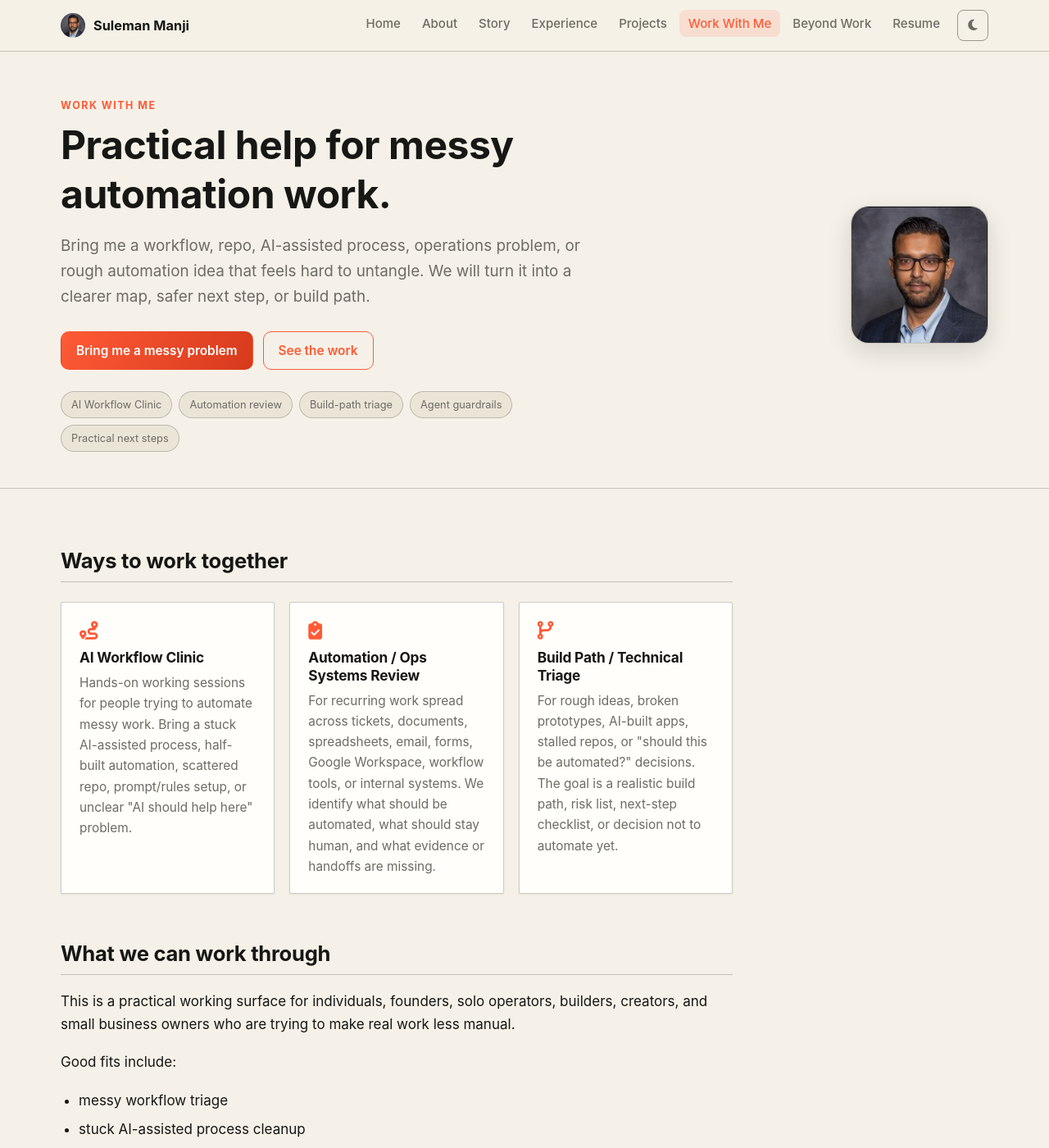
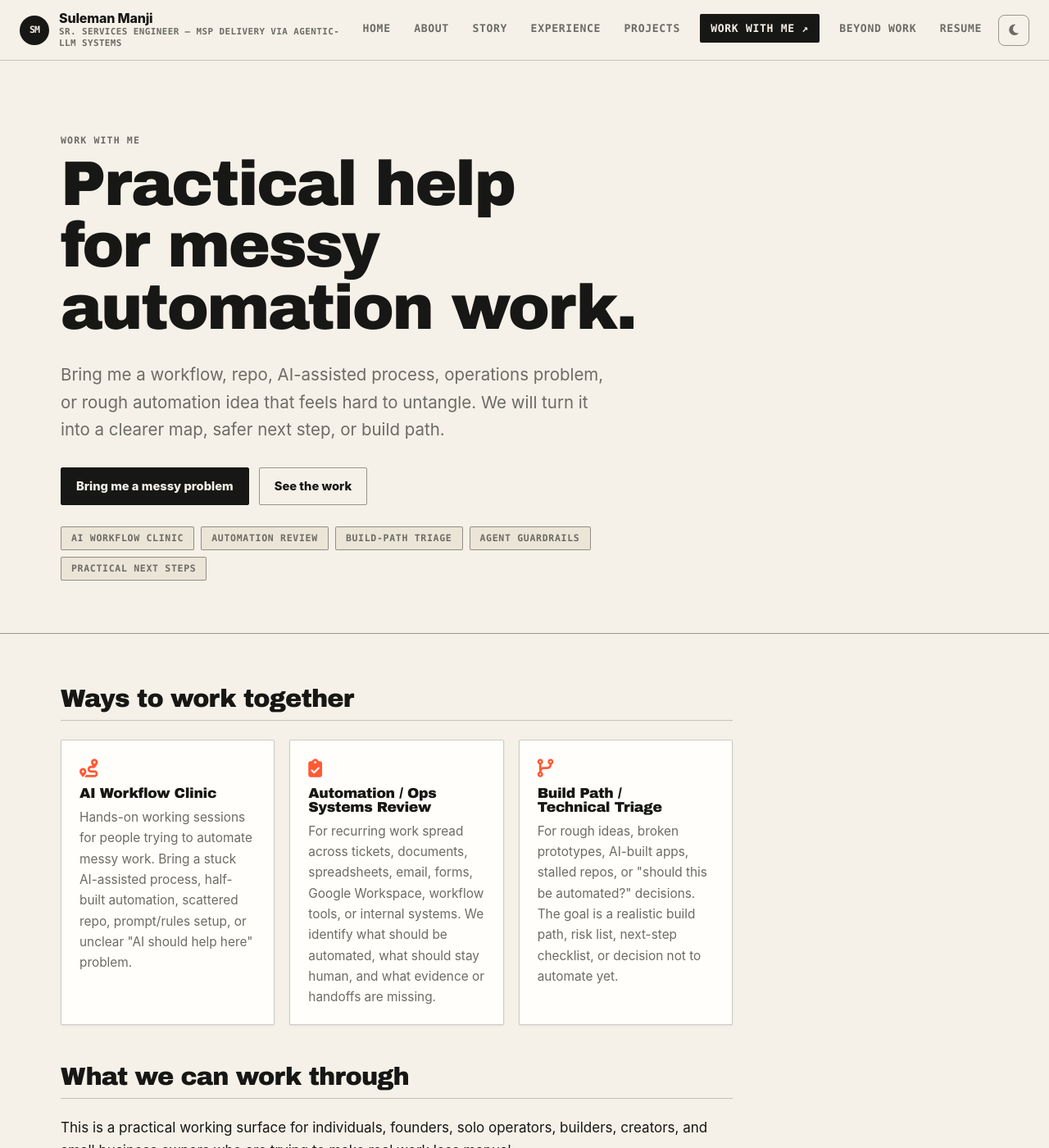
Before and after one commit to ssmanji89/sulemanji-port, a Jekyll site: the page built from work-with-me.md, in a window 1280 px wide and 1400 px high. Shown: the whole window at 82% size. Built offline with Jekyll 4.4.1, drawn with Linux system fonts in a browser that asks for light colours; some of the changed text lies outside the part shown.

Commit message:
style: rebuild default layout chrome to the editorial header/nav/footer

```diff
--- a/_includes/head-custom.html
+++ b/_includes/head-custom.html
@@ -21,7 +21,7 @@
 <script src="https://cdnjs.cloudflare.com/ajax/libs/jquery/3.6.0/jquery.min.js" crossorigin="anonymous" referrerpolicy="no-referrer"></script>
 
 <link rel="icon" type="image/x-icon" href="/images/favicon.ico">
-<meta name="theme-color" content="#0d1117" id="theme-color-meta">
+<meta name="theme-color" content="#f5f1e8" id="theme-color-meta">
 
 <script type="application/ld+json">
 {
--- /dev/null
+++ b/_includes/nav.html
@@ -0,0 +1,5 @@
+<ul class="nav-list">
+  {% for item in site.data.navigation %}
+  <li><a href="{{ item.url | relative_url }}"{% if page.url == item.url %} aria-current="page"{% endif %}{% if item.url == "/work-with-me" %} class="nav-cta"{% endif %}>{{ item.title }}{% if item.url == "/work-with-me" %} <span aria-hidden="true">&#8599;</span>{% endif %}</a></li>
+  {% endfor %}
+</ul>
--- a/_layouts/default.html
+++ b/_layouts/default.html
@@ -4,40 +4,43 @@
     <meta charset="UTF-8">
     <meta http-equiv="X-UA-Compatible" content="IE=edge">
     <meta name="viewport" content="width=device-width, initial-scale=1, viewport-fit=cover">
-    <meta name="theme-color" content="#0b0e14">
     <meta name="color-scheme" content="light dark">
 {% seo %}
     <link rel="stylesheet" href="{{ "/assets/css/style.css" | relative_url }}">
     {% include head-custom.html %}
   </head>
   <body>
-    <header class="topbar">
-      <div class="topbar-inner">
-        <a class="brand" href="{{ "/" | relative_url }}">
-          {% if site.logo %}<img src="{{ site.logo | relative_url }}" alt="">{% endif %}
-          <span>{{ site.title }}</span>
-        </a>
-        <div class="nav-right">
-          <nav aria-label="Primary">
-            <ul class="nav-links" id="nav-links">
-              {% for item in site.data.navigation %}
-                <li><a href="{{ item.url }}"{% if page.url == item.url %} aria-current="page"{% endif %}>{{ item.title }}</a></li>
-              {% endfor %}
-            </ul>
-          </nav>
-          <button class="theme-toggle" type="button" aria-label="Toggle light and dark theme">
-            <i class="fas fa-moon icon-light" aria-hidden="true"></i><i class="fas fa-sun icon-dark" aria-hidden="true"></i>
-          </button>
-          <button class="nav-toggle" type="button" aria-label="Open menu" aria-expanded="false"><i class="fas fa-bars" aria-hidden="true"></i></button>
-        </div>
+    <header class="site-header" data-site-header>
+      <a class="wordmark" href="{{ "/" | relative_url }}" aria-label="{{ site.title }} home">
+        <span class="wordmark-mark" aria-hidden="true">SM</span>
+        <span class="wordmark-text">
+          <span class="wordmark-name">{{ site.title }}</span>
+          <span class="wordmark-role">Sr. Services Engineer &mdash; MSP delivery via agentic-LLM systems</span>
+        </span>
+      </a>
+      <nav class="site-nav" aria-label="Primary navigation">
+        {% include nav.html %}
+      </nav>
+      <div class="header-actions">
+        <button class="theme-toggle" type="button" aria-label="Toggle light and dark theme">
+          <i class="fas fa-moon icon-light" aria-hidden="true"></i><i class="fas fa-sun icon-dark" aria-hidden="true"></i>
+        </button>
+        <button class="menu-button" type="button" aria-expanded="false" aria-controls="mobile-nav" data-menu-button>
+          <span class="sr-only">Open navigation</span>
+          <span class="menu-line menu-line-one" aria-hidden="true"></span><span class="menu-line menu-line-two" aria-hidden="true"></span>
+        </button>
       </div>
     </header>
+
+    <nav class="mobile-nav" id="mobile-nav" aria-label="Mobile navigation" hidden data-mobile-nav>
+      {% include nav.html %}
+    </nav>
 
     {% if page.hero_title %}
     <section class="hero">
       <div class="hero-inner">
         <div class="hero-text reveal">
-          {% if page.hero_eyebrow %}<p class="eyebrow">{{ page.hero_eyebrow }}</p>{% endif %}
+          {% if page.hero_eyebrow %}<p class="kicker">{{ page.hero_eyebrow }}</p>{% endif %}
           <h1>{{ page.hero_title }}</h1>
           <p class="lede">{{ page.hero_lede }}</p>
           {% if page.hero_ctas %}
@@ -53,7 +56,6 @@
           </div>
           {% endif %}
         </div>
-        {% if site.logo %}<img class="hero-avatar reveal" src="{{ site.logo | relative_url }}" alt="Suleman Manji">{% endif %}
       </div>
     </section>
     {% endif %}
@@ -66,16 +68,18 @@
 
     <footer class="site-footer">
       <div class="container">
+        <p>&copy; <span data-current-year>2026</span> {{ site.title }}</p>
+        <p class="footer-tagline">Currently engineering at <a href="https://www.viyu.net" target="_blank" rel="noopener">Viyu Network Solutions</a></p>
         <div class="site-social">
           <a href="https://github.com/{{ site.github_username }}" aria-label="GitHub"><i class="fab fa-github"></i></a>
           <a href="https://www.linkedin.com/in/{{ site.linkedin_username }}" aria-label="LinkedIn"><i class="fab fa-linkedin"></i></a>
           <a href="mailto:{{ site.email }}" aria-label="Email"><i class="fas fa-envelope"></i></a>
         </div>
-        <p class="footer-tagline">© {{ site.title }} · Currently engineering at <a href="https://www.viyu.net" target="_blank" rel="noopener">Viyu Network Solutions</a></p>
       </div>
     </footer>
 
     <script src="{{ "/assets/js/theme-toggle.js" | relative_url }}"></script>
+    <script src="{{ "/assets/js/portfolio-rewrite.js" | relative_url }}" defer></script>
     {% if page.work_with_me_form %}
     <script src="{{ "/assets/js/work-with-me.js" | relative_url }}"></script>
     <script src="https://challenges.cloudflare.com/turnstile/v0/api.js" async defer></script>
--- a/assets/css/style.scss
+++ b/assets/css/style.scss
@@ -32,80 +32,100 @@ a:hover { color: var(--link-hover); text-decoration: underline; }
 main.container { padding-top: 8px; padding-bottom: 64px; }
 section.page { max-width: 820px; }
 
-/* ---------- Top bar ---------- */
-.topbar {
-  position: sticky; top: 0; z-index: 50;
-  background: color-mix(in srgb, var(--bg) 88%, transparent);
-  -webkit-backdrop-filter: saturate(150%) blur(10px);
-  backdrop-filter: saturate(150%) blur(10px);
+/* ---------- Header / nav (shared with index.html — see _includes/nav.html) ---------- */
+.site-header {
+  position: sticky; top: 0; z-index: 100;
+  display: flex; align-items: center; justify-content: space-between; gap: 16px;
+  min-height: 74px; padding: 0 24px;
+  color: var(--text);
+  background: color-mix(in srgb, var(--bg) 92%, transparent);
   border-bottom: 1px solid var(--border);
+  backdrop-filter: blur(16px);
+  -webkit-backdrop-filter: blur(16px);
 }
-.topbar-inner {
-  display: flex; align-items: center; justify-content: space-between;
-  gap: 16px; height: 62px;
-  max-width: var(--maxw); margin: 0 auto; padding: 0 24px;
+.wordmark { display: inline-flex; align-items: center; gap: .75rem; color: inherit; text-decoration: none; }
+.wordmark:hover { text-decoration: none; }
+.wordmark-mark {
+  display: grid; place-items: center; flex: none;
+  width: 2.25rem; height: 2.25rem;
+  color: var(--bg); background: var(--text); border-radius: 50%;
+  font: 700 .72rem/1 var(--font-mono); letter-spacing: -.08em;
 }
-.brand { display: flex; align-items: center; gap: 10px; font-weight: 700; color: var(--text); font-size: 1.02rem; }
-.brand:hover { text-decoration: none; color: var(--text); }
-.brand img { width: 30px; height: 30px; border-radius: 50%; object-fit: cover; }
-.nav-links { display: flex; align-items: center; gap: 4px; list-style: none; margin: 0; padding: 0; }
-.nav-links a {
-  color: var(--text-muted); font-size: 0.94rem; font-weight: 500; white-space: nowrap;
-  padding: 7px 11px; border-radius: 8px; transition: color .15s, background-color .15s;
+.wordmark-text { display: flex; flex-direction: column; line-height: 1.2; }
+.wordmark-name { font-weight: 800; letter-spacing: -.01em; font-size: 1rem; }
+.wordmark-role { font: 700 .68rem/1.3 var(--font-mono); text-transform: uppercase; letter-spacing: .04em; color: var(--text-muted); }
+
+.site-nav { display: flex; align-items: center; }
+.nav-list { display: flex; align-items: center; gap: clamp(.6rem, 1.6vw, 1.4rem); list-style: none; margin: 0; padding: 0; }
+.nav-list a {
+  color: var(--text-muted); font: 700 .82rem/1 var(--font-mono); text-transform: uppercase; letter-spacing: .05em;
+  white-space: nowrap; padding: 7px 4px; text-decoration: none; transition: color .15s;
 }
-.nav-links a:hover { color: var(--text); background: var(--bg-alt); text-decoration: none; }
-.nav-links a[aria-current="page"] { color: var(--accent); background: var(--accent-soft); }
-.nav-right { display: flex; align-items: center; gap: 10px; }
-.nav-toggle { display: none; background: none; border: 0; color: var(--text); font-size: 1.3rem; cursor: pointer; }
+.nav-list a:hover { color: var(--text); text-decoration: underline; text-underline-offset: .3rem; }
+.nav-list a[aria-current="page"] { color: var(--accent); }
+.nav-list a.nav-cta {
+  color: var(--bg) !important; background: var(--text);
+  padding: .6rem .8rem; border-radius: var(--radius-sm);
+}
+.nav-list a.nav-cta:hover { background: var(--accent); text-decoration: none; }
+
+.header-actions { display: flex; align-items: center; gap: 10px; }
+.menu-button { display: none; width: 42px; height: 42px; border: 1px solid var(--border-strong); background: transparent; border-radius: var(--radius-sm); }
+.menu-button .menu-line { display: block; width: 20px; height: 2px; margin: 4px auto; background: var(--text); transition: transform .2s ease; }
+.menu-button[aria-expanded="true"] .menu-line-one { transform: translateY(3px) rotate(45deg); }
+.menu-button[aria-expanded="true"] .menu-line-two { transform: translateY(-3px) rotate(-45deg); }
+.mobile-nav { position: fixed; inset: 74px 0 0; z-index: 90; padding: 2rem 24px; background: var(--bg); overflow-y: auto; }
+.mobile-nav .nav-list { flex-direction: column; align-items: stretch; gap: 0; }
+.mobile-nav .nav-list a {
+  display: block; padding: 1rem 0; border-bottom: 1px solid var(--border);
+  font: 800 clamp(1.4rem, 7vw, 2.2rem)/1.1 var(--font-display); text-transform: none; letter-spacing: -.02em;
+}
+.mobile-nav .nav-list a.nav-cta { background: none; color: var(--accent) !important; padding: 1rem 0; }
 
 /* ---------- Typography ---------- */
-h1, h2, h3, h4 { color: var(--text); line-height: 1.25; font-weight: 700; letter-spacing: -0.01em; }
-h1 { font-size: clamp(2rem, 4vw, 2.7rem); margin: 0 0 .4em; }
-h2 { font-size: 1.6rem; margin: 2.2em 0 .7em; padding-bottom: .35em; border-bottom: 1px solid var(--border); }
-h3 { font-size: 1.18rem; margin: 1.6em 0 .5em; }
+h1, h2, h3, h4 { color: var(--text); font-family: var(--font-display); font-weight: 900; line-height: 0.98; letter-spacing: -0.03em; text-wrap: balance; }
+h1 { font-size: clamp(2.2rem, 5vw, 3.2rem); margin: 0 0 .4em; }
+h2 { font-size: clamp(1.5rem, 3vw, 1.9rem); margin: 1.6em 0 .7em; padding-bottom: .35em; border-bottom: 1px solid var(--border); }
+h3 { font-size: clamp(1.1rem, 2vw, 1.3rem); margin: 1.4em 0 .5em; letter-spacing: -0.02em; }
 p { margin: 0 0 1.1em; }
 ul, ol { margin: 0 0 1.1em; padding-left: 1.3em; }
 li { margin-bottom: .4em; }
 strong { color: var(--text); font-weight: 650; }
-code { background: var(--code-bg); padding: .15em .4em; border-radius: 5px; font-size: .88em; }
+code { background: var(--code-bg); padding: .15em .4em; border-radius: 3px; font-size: .88em; font-family: var(--font-mono); }
 hr { border: 0; border-top: 1px solid var(--border); margin: 2.5em 0; }
-.eyebrow { text-transform: uppercase; letter-spacing: .12em; font-size: .78rem; font-weight: 700; color: var(--accent); margin: 0 0 .6em; }
+.kicker, .eyebrow { font: 700 .72rem/1.3 var(--font-mono); text-transform: uppercase; letter-spacing: .1em; color: var(--text-muted); margin: 0 0 .75em; }
 
 /* ---------- Hero ---------- */
 .hero {
-  background-image: var(--hero-glow);
-  border-bottom: 1px solid var(--border);
-  padding: 56px 0 44px;
+  background: var(--bg);
+  border-bottom: 1px solid var(--border-strong);
+  padding: clamp(3rem, 7vw, 6rem) 0 clamp(2.5rem, 5vw, 4rem);
   margin-bottom: 8px;
 }
-.hero-inner { max-width: var(--maxw); margin: 0 auto; padding: 0 24px; display: grid; grid-template-columns: 1fr auto; gap: 40px; align-items: center; }
-.hero-text { max-width: 640px; }
-.hero h1 { font-size: clamp(2.1rem, 5vw, 3rem); margin-bottom: .35em; }
-.hero h1 .accent { background: linear-gradient(120deg, var(--accent), var(--accent-2)); -webkit-background-clip: text; background-clip: text; -webkit-text-fill-color: transparent; }
-.hero .lede { font-size: 1.18rem; color: var(--text-muted); margin-bottom: 1.4em; }
-.hero-avatar { width: 168px; height: 168px; border-radius: 22px; object-fit: cover; box-shadow: var(--shadow-lg); border: 1px solid var(--border); }
+.hero-inner { max-width: var(--maxw); margin: 0 auto; padding: 0 24px; }
+.hero-text { max-width: 760px; }
+.hero h1 { font-size: clamp(2.6rem, 6vw, 5rem); margin-bottom: .35em; }
+.hero .lede { font-size: clamp(1.05rem, 1.6vw, 1.3rem); color: var(--text-muted); margin-bottom: 1.4em; max-width: 680px; }
 .signal-row { display: flex; flex-wrap: wrap; gap: 8px; margin-top: 1.2em; }
 .signal-row span {
-  font-size: .8rem; color: var(--text-muted); background: var(--surface-2);
-  border: 1px solid var(--border); border-radius: 999px; padding: 5px 12px;
+  font: 700 .72rem/1.3 var(--font-mono); text-transform: uppercase; letter-spacing: .06em;
+  color: var(--text-muted); background: var(--surface-2);
+  border: 1px solid var(--border-strong); border-radius: var(--radius-sm); padding: 6px 12px;
 }
 
 /* ---------- Buttons ---------- */
 .cta-buttons { display: flex; flex-wrap: wrap; gap: 12px; margin: 1.5em 0; }
 .btn {
   display: inline-flex; align-items: center; gap: 8px;
-  padding: 10px 18px; border-radius: 10px; font-weight: 600; font-size: .96rem;
-  border: 1px solid var(--border-strong); background: var(--surface); color: var(--text) !important;
-  cursor: pointer; transition: transform .12s ease, box-shadow .15s ease, background-color .15s, border-color .15s;
+  padding: 10px 18px; border-radius: var(--radius-sm); font-weight: 800; font-size: .92rem;
+  border: 1px solid var(--text); background: var(--surface); color: var(--text) !important;
+  cursor: pointer; transition: transform .15s ease, background-color .15s, border-color .15s, color .15s;
 }
-.btn:hover { text-decoration: none; transform: translateY(-1px); box-shadow: var(--shadow-md); }
-.btn-primary {
-  background: linear-gradient(120deg, var(--accent), var(--accent-2));
-  border-color: transparent; color: #fff !important;
-}
-.btn-primary:hover { box-shadow: 0 8px 22px var(--accent-soft); }
-.btn-outline { background: transparent; color: var(--accent) !important; border-color: var(--accent); }
-.btn-outline:hover { background: var(--accent-soft); }
+.btn:hover { text-decoration: none; transform: translateY(-2px); }
+.btn-primary { background: var(--text); border-color: var(--text); color: var(--bg) !important; }
+.btn-primary:hover { background: var(--accent); border-color: var(--accent); color: var(--bg) !important; }
+.btn-outline { background: transparent; color: var(--text) !important; border-color: var(--border-strong); }
+.btn-outline:hover { border-color: var(--text); background: var(--surface-2); }
 
 /* ---------- Cards ---------- */
 .card-grid { display: grid; grid-template-columns: repeat(auto-fit, minmax(260px, 1fr)); gap: 18px; margin: 1.4em 0 1.8em; }
@@ -355,12 +375,17 @@ hr { border: 0; border-top: 1px solid var(--border); margin: 2.5em 0; }
 }
 
 /* ---------- Footer ---------- */
-.site-footer { border-top: 1px solid var(--border); background: var(--bg-alt); margin-top: 40px; }
-.site-footer .container { padding-top: 28px; padding-bottom: 28px; display: flex; flex-wrap: wrap; gap: 14px; align-items: center; justify-content: space-between; }
-.site-social { display: flex; gap: 16px; font-size: 1.2rem; }
+.site-footer { border-top: 1px solid var(--border-strong); background: var(--bg); margin-top: 40px; }
+.site-footer .container {
+  padding-top: 28px; padding-bottom: 28px;
+  display: flex; flex-wrap: wrap; gap: 10px 20px; align-items: center; justify-content: space-between;
+  font: 700 .78rem/1.4 var(--font-mono); text-transform: uppercase; letter-spacing: .05em;
+}
+.site-footer p { margin: 0; color: var(--text-muted); }
+.site-social { display: flex; gap: 16px; font-size: 1.1rem; }
 .site-social a { color: var(--text-muted); }
 .site-social a:hover { color: var(--accent); text-decoration: none; }
-.footer-tagline { margin: 0; color: var(--text-muted); font-size: .9rem; }
+.footer-tagline a { color: var(--text); }
 
 /* ---------- Motion (respectful of reduced-motion) ---------- */
 @media (prefers-reduced-motion: no-preference) {
@@ -374,17 +399,14 @@ hr { border: 0; border-top: 1px solid var(--border); margin: 2.5em 0; }
 .not-found-suggestions { background: var(--surface); border: 1px solid var(--border); border-radius: var(--radius); padding: 20px; display: inline-block; text-align: left; margin: 1.5em 0; }
 
 /* ---------- Responsive ---------- */
+@media (max-width: 980px) {
+  .site-nav { display: none; }
+  .menu-button { display: block; }
+  .wordmark-role { display: none; }
+}
+
 @media (max-width: 760px) {
   body { font-size: 16px; }
-  .nav-links { display: none; }
-  .nav-links.open {
-    display: flex; flex-direction: column; align-items: stretch;
-    position: absolute; top: 62px; left: 0; right: 0; padding: 10px 16px;
-    background: var(--bg); border-bottom: 1px solid var(--border); gap: 2px;
-  }
-  .nav-toggle { display: inline-flex; }
-  .hero-inner { grid-template-columns: 1fr; gap: 24px; }
-  .hero-avatar { width: 120px; height: 120px; order: -1; }
   .hero { padding: 36px 0 30px; }
   .intake-form { padding: 18px; }
   .path-choice { grid-template-columns: 1fr; }
--- a/assets/js/theme-toggle.js
+++ b/assets/js/theme-toggle.js
@@ -6,7 +6,7 @@
     document.documentElement.setAttribute('data-theme', theme);
     try { localStorage.setItem('theme', theme); } catch (e) {}
     var meta = document.getElementById('theme-color-meta');
-    if (meta) meta.setAttribute('content', theme === 'dark' ? '#0d1117' : '#0969da');
+    if (meta) meta.setAttribute('content', theme === 'dark' ? '#171715' : '#f5f1e8');
   }
   document.addEventListener('DOMContentLoaded', function () {
     var btn = document.querySelector('.theme-toggle');
```
Also changed, not shown: other parts of _layouts/default.html (+0 -9 lines).
